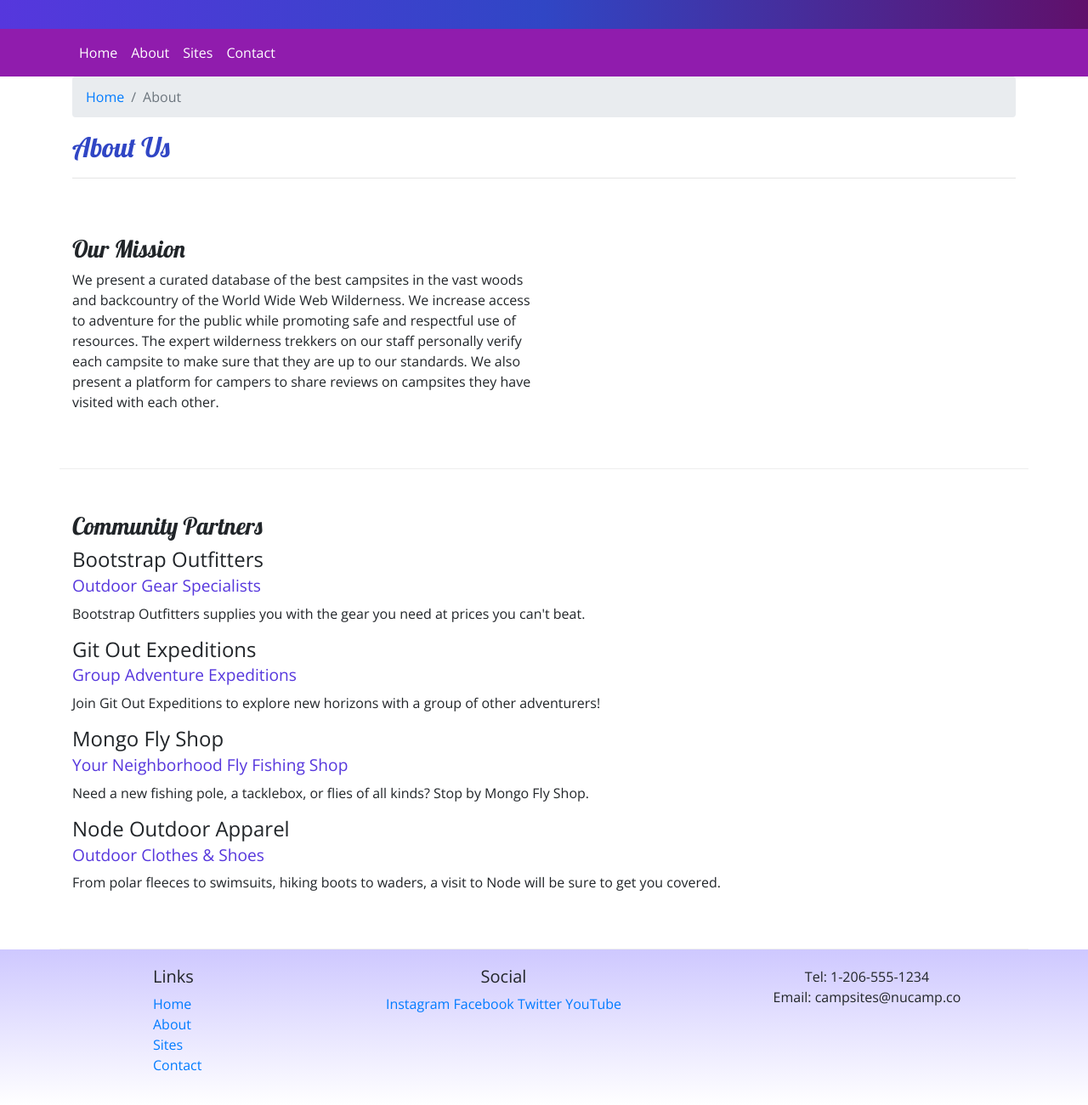
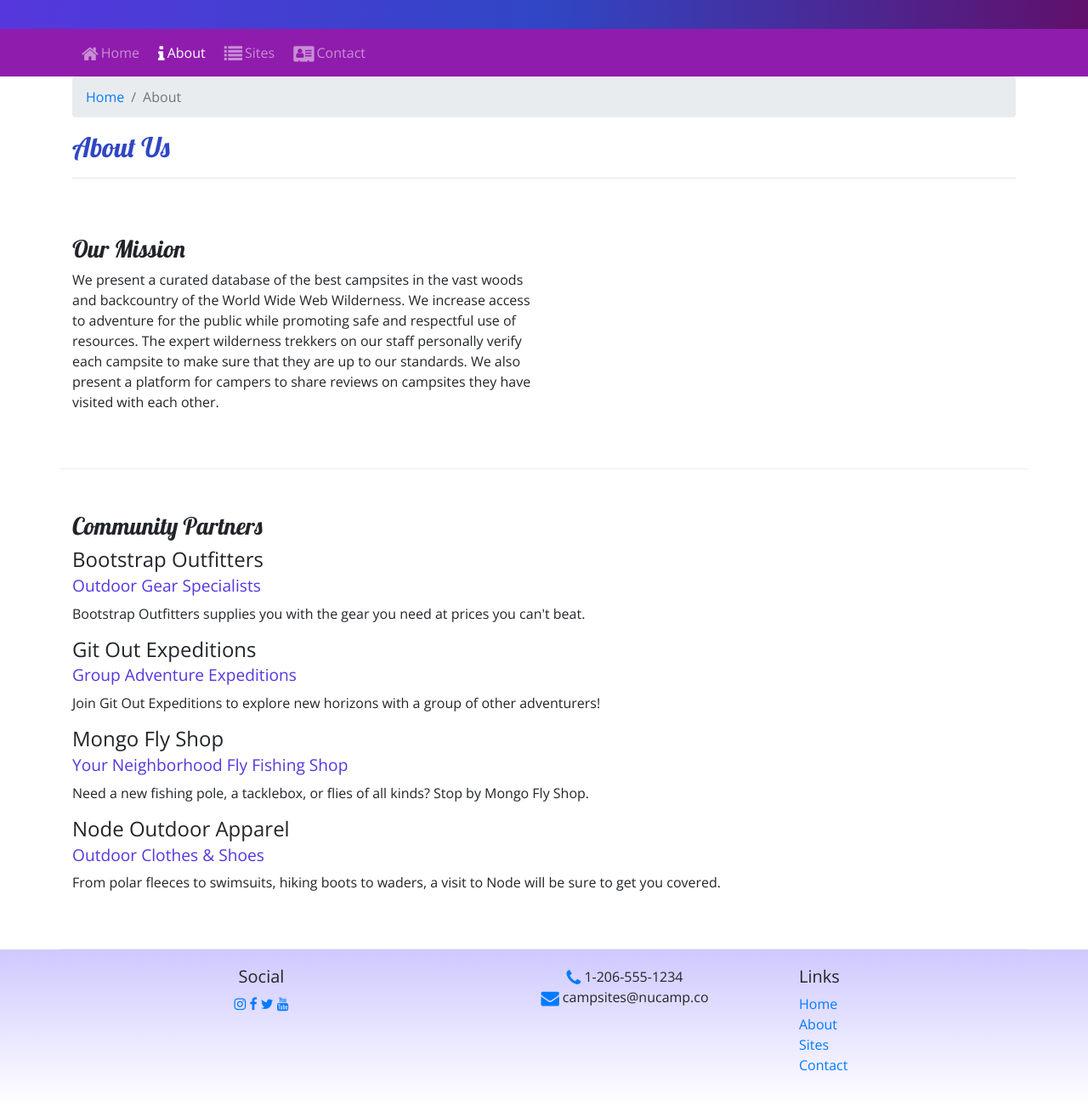
Before and after one commit to Jon-Bailey/nucamp-bootstrap, a website: page about.html in a window 1280 px wide. Shown: the part 128-1428 px from the top of the page at 85% size. Drawn offline with nearby package versions, Linux system fonts and the light colour scheme.

Commit message:
Icon Fonts

```diff
--- a/about.html
+++ b/about.html
@@ -13,13 +13,16 @@
     <!-- Additional CSS must be placed after Bootstrap CSS -->
     <link
       rel="stylesheet"
+      href="node_modules/font-awesome/css/font-awesome.min.css"
+    />
+    <link
+      rel="stylesheet"
       href="https://fonts.googleapis.com/css?family=Lobster|Open+Sans"
     />
     <link rel="stylesheet" href="css/styles.css" />
 
     <title>NuCamp: A Better Way To Camp</title>
   </head>
-
 
   <body>
     <header class="jumbotron jumbotron-fluid">
@@ -35,16 +38,36 @@
 
     <nav class="navbar navbar-expand-sm navbar-dark sticky-top">
       <div class="container">
-      <button class="navbar-toggler ml-auto" type="button"
-      data-toggle="collapse" data-target="#nucampNavbar">
+        <button
+          class="navbar-toggler ml-auto"
+          type="button"
+          data-toggle="collapse"
+          data-target="#nucampNavbar"
+        >
           <span class="navbar-toggler-icon"></span>
         </button>
         <div class="collapse navbar-collapse" id="nucampNavbar">
           <ul class="navbar-nav">
-        <li class="nav-item active"><a class="nav-link" href="index.html">Home</a></li>
-        <li class="nav-item active"><a class="nav-link" href="about.html">About</a></li>
-        <li class="nav-item active"><a class="nav-link" href="#">Sites</a></li>
-        <li class="nav-item active"><a class="nav-link" href="#">Contact</a></li>
+            <li class="nav-item">
+              <a class="nav-link" href="index.html">
+                <i class="fa fa-home fa-lg"> </i>Home</a
+              >
+            </li>
+            <li class="nav-item active">
+              <a class="nav-link" href="about.html">
+                <i class="fa fa-info fa-lg"></i>About</a
+              >
+            </li>
+            <li class="nav-item">
+              <a class="nav-link" href="#">
+                <i class="fa fa-list fa-lg"></i>Sites</a
+              >
+            </li>
+            <li class="nav-item">
+              <a class="nav-link" href="#">
+                <i class="fa fa-address-card fa-lg"></i>Contact</a
+              >
+            </li>
           </ul>
         </div>
       </div>
@@ -55,7 +78,7 @@
         <div class="row">
           <div class="col">
             <ol class="breadcrumb">
-              <li class="breadcrumb-item"> <a href="index.html">Home</a></li>
+              <li class="breadcrumb-item"><a href="index.html">Home</a></li>
               <li class="breadcrumb-item active">About</li>
             </ol>
             <h2>About Us</h2>
@@ -122,7 +145,7 @@
     <footer>
       <div class="container">
         <div class="row">
-          <div class="col-4 col-sm-2 offset-1">
+          <div class="col-sm-4 col-md-2 order-1">
             <h5>Links</h5>
             <ul class="list-unstyled">
               <li><a href="index.html">Home</a></li>
@@ -133,14 +156,14 @@
           </div>
           <div class="col-6 col-sm-5 text-center">
             <h5>Social</h5>
-            <a href="http://instagram.com/">Instagram</a>
-            <a href="http://facebook.com/">Facebook</a>
-            <a href="http://twitter.com/">Twitter</a>
-            <a href="http://youtube.com/">YouTube</a>
+            <a href="http://instagram.com/"><i class="fa fa-instagram"></i></a>
+            <a href="http://facebook.com/"><i class="fa fa-facebook"></i></a>
+            <a href="http://twitter.com/"><i class="fa fa-twitter"></i></a>
+            <a href="http://youtube.com/"><i class="fa fa-youtube"></i></a>
           </div>
           <div class="col-sm-4 text-center">
-            Tel: 1-206-555-1234<br />
-            Email: campsites@nucamp.co
+            <i class="fa fa-phone fa-lg text-primary"></i> 1-206-555-1234 <br />
+            <i class="fa fa-envelope fa-lg text-primary"></i> campsites@nucamp.co
           </div>
         </div>
       </div>
--- a/css/styles.css
+++ b/css/styles.css
@@ -41,3 +41,11 @@ footer {
 .navbar {
   background-color:#901Cad
 }
+
+.navbar i {
+  padding-right:3px;
+}
+
+.navbar li {
+  padding: 0px 3px;
+}
--- a/package.json
+++ b/package.json
@@ -15,6 +15,7 @@
   },
   "dependencies": {
     "bootstrap": "^4.5.0",
+    "font-awesome": "^4.7.0",
     "jquery": "^3.5.1",
     "popper.js": "^1.16.1"
   }
```
Also changed, not shown: index.html (+37 -12 lines), 1 other file. Lines whose indentation alone changed are shown as unchanged.
